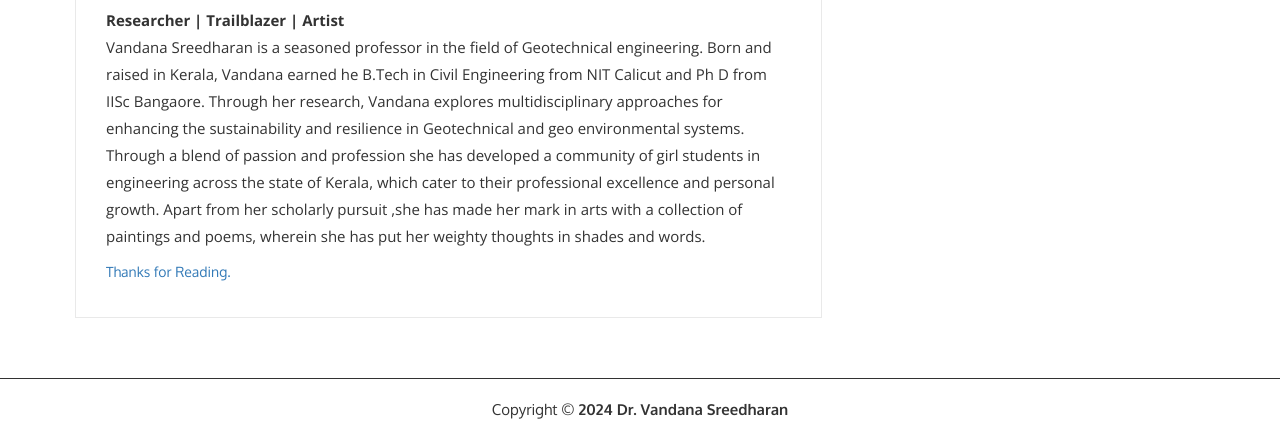
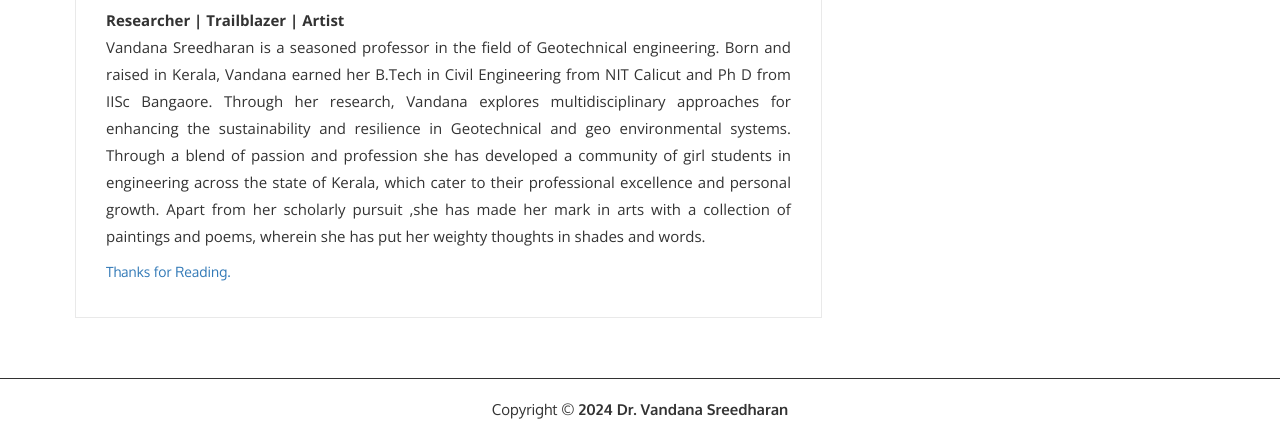
Before and after one commit to Vandana-Sreedharan/Portfolio-Website, a plain HTML site: page About_Me.html in a window 1280 px wide. Shown: the part 832-1272 px from the top of the page. Drawn offline with nearby package versions, Linux system fonts and the light colour scheme.

Commit message:
first commit

```diff
--- a/About_Me.html
+++ b/About_Me.html
@@ -107,12 +107,12 @@
       font-size: 1.5rem;
       line-height: 1.8;
       margin-bottom: 1.25rem;
-      text-rendering: optimizeLegibility;">
+      text-rendering: optimizeLegibility; text-align: justify;">
       <strong>Researcher | Trailblazer | Artist </strong>
 
       <br>
       Vandana Sreedharan is a seasoned professor in the field of Geotechnical engineering. Born and raised in Kerala,
-      Vandana earned he B.Tech in  Civil Engineering from NIT Calicut and Ph D from IISc Bangaore. Through her research, Vandana explores multidisciplinary
+      Vandana earned her B.Tech in  Civil Engineering from NIT Calicut and Ph D from IISc Bangaore. Through her research, Vandana explores multidisciplinary
       approaches for enhancing the sustainability and resilience in Geotechnical and geo environmental systems.
 Through a blend of passion and profession she has  developed a community of girl students in engineering across the state of Kerala,  which cater to their
 professional excellence and personal growth.
```
